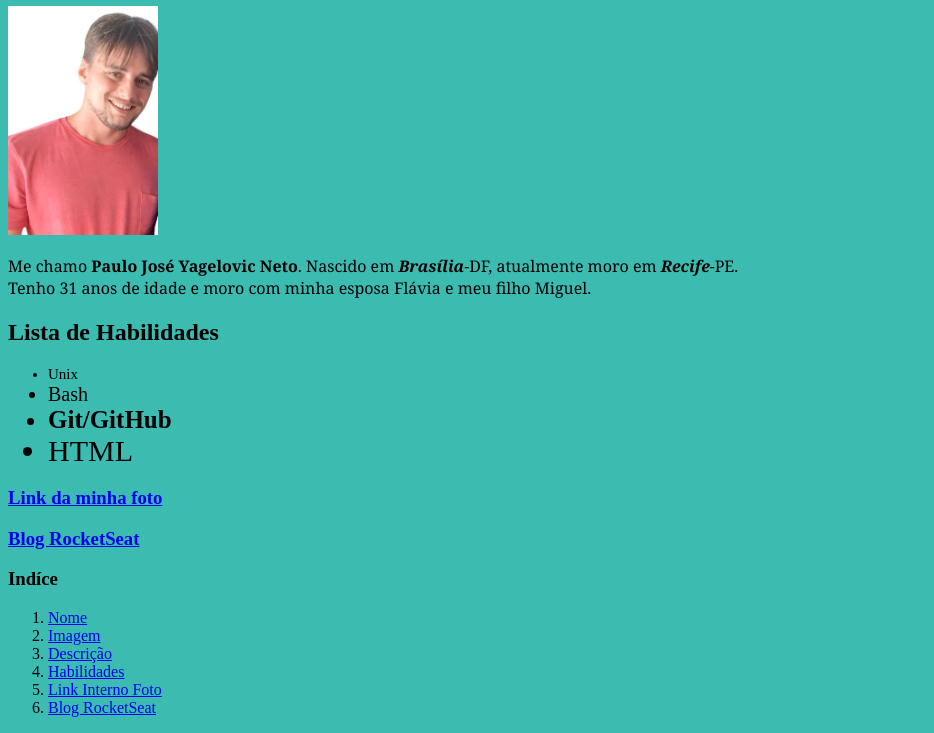
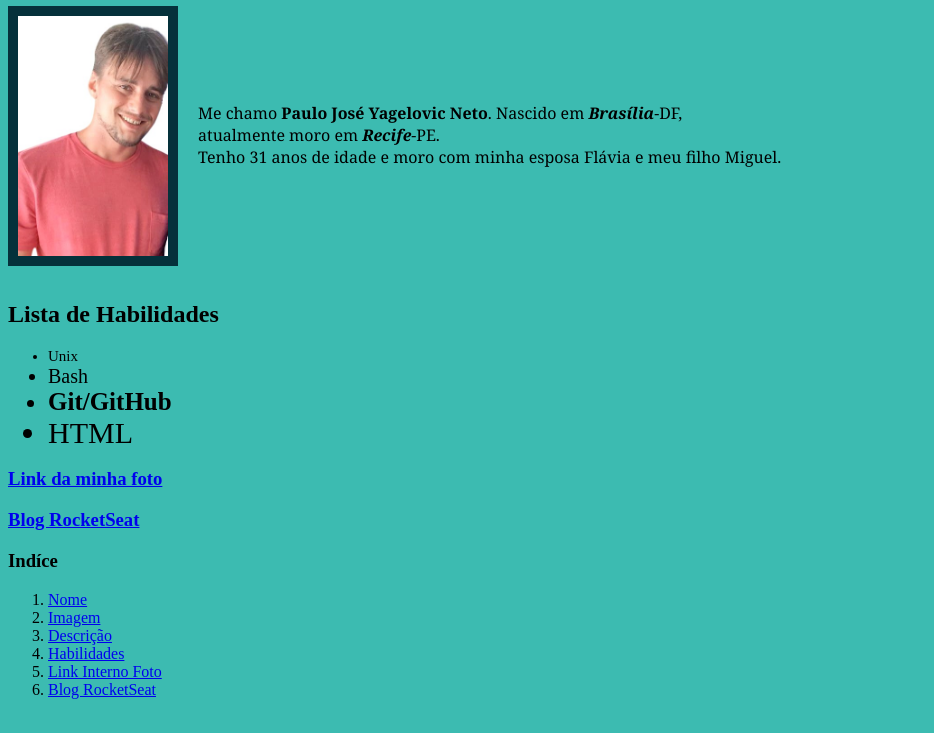
Before and after one commit to yagelovic/Portf-lio, a plain HTML site: page index.html in a window 1280 px wide. Shown: the part 74-807 px from the top of the page, without its empty margins (0-934 px from the left). Drawn offline with Linux system fonts and the light colour scheme.

Commit message:
feita alterações propostas no course/3.2

```diff
--- a/index.html
+++ b/index.html
@@ -1,22 +1,30 @@
 <!DOCTYPE html>
 <html lang="pt-br">
+
 <head>
     <meta charset="UTF-8">
     <title>Portfólio Paulo Yagelovic</title>
     <link rel="stylesheet" type="text/css" href="style.css">
 </head>
+
 <body>
 
+    <div>
 
-    <h1 id="Nome">Paulo José Yagelovic Neto</h1>
+        <h1 id="Nome">Paulo José Yagelovic Neto</h1>
+        <div class="image-container">
 
-    <p>
-        <img src="./Imagens/paulo-josé.jpeg" id="Imagem" alt="Foto do Paulo José de camisa vermelha." width="150">
-    </p>
+            <p>
+                <img id="minha-foto" src="./Imagens/paulo-josé.jpeg" id="Imagem" alt="Foto do Paulo José de camisa vermelha."
+                    width="150">
+            </p>
 
-    <p id="Descricao">
-            Me chamo <b>Paulo José Yagelovic Neto</b>.  Nascido em <em>Brasília</em>-DF, atualmente moro em <em>Recife</em>-PE. <br> Tenho 31 anos de idade e moro com minha esposa Flávia e meu filho Miguel.
-    </p>
+            <p id="Descricao">
+                Me chamo <b>Paulo José Yagelovic Neto</b>. Nascido em <em>Brasília</em>-DF, <br> atualmente moro em
+                <em>Recife</em>-PE. <br> Tenho 31 anos de idade e moro com minha esposa Flávia e meu filho Miguel.
+            </p>
+        </div>
+    </div>
 
     <h2 id="Habilidades">Lista de Habilidades</h2>
 
@@ -27,8 +35,12 @@
         <li class="html">HTML</li>
     </ul>
 
-    <a href="./Imagens/paulo-josé.jpeg" id="link-interno-foto" target="_blank"> <h3>Link da minha foto</h3></a>
-    <a href="https://blog.rocketseat.com.br/" id="Link-externo-blog-RocketSeat" target="_blank"><h3> Blog RocketSeat</h3> </a>
+    <a href="./Imagens/paulo-josé.jpeg" id="link-interno-foto" target="_blank">
+        <h3>Link da minha foto</h3>
+    </a>
+    <a href="https://blog.rocketseat.com.br/" id="Link-externo-blog-RocketSeat" target="_blank">
+        <h3> Blog RocketSeat</h3>
+    </a>
 
     <h3>Indíce</h3>
 
@@ -42,4 +54,5 @@
     </ol>
 
 </body>
+
 </html>
--- a/style.css
+++ b/style.css
@@ -3,9 +3,13 @@ body {
 }
 #Nome {
     font-family: monospace, sans-serif;
+    text-align: center;
 }
 #Descricao {
     font-family: Georgia, 'Times New Roman', Times, serif;
+    margin-left: 190px;
+    position: absolute;
+    top: 20%;
 }
 em {
     font-weight: bold;
@@ -22,3 +26,14 @@ em {
 .html {
     font-size: 30px;
 }
+
+#minha-foto {
+float: left;
+height: 240px;
+padding: 10px;
+background-color: rgb(5, 49, 59);
+}
+
+.image-container {
+    height: 275px;
+}
```
